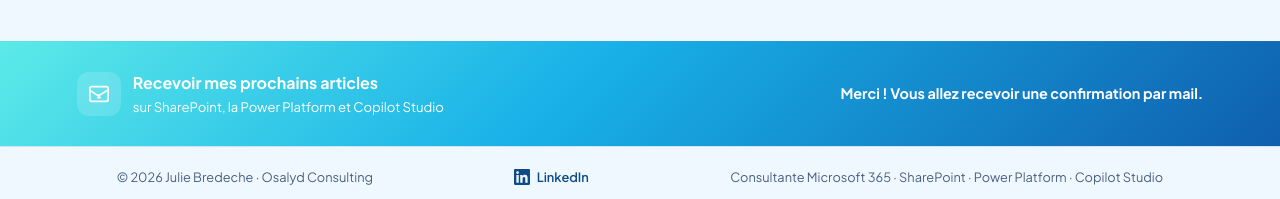
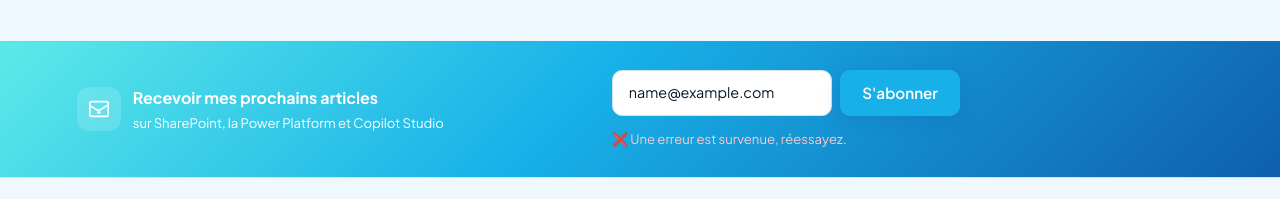
Before and after one commit to JulmandineOsalyd/JulieBREDECHE, a Next.js app: page / in a window 1280 px wide. Both pictures are taken after typing "name@example.com" into the empty fields and a click on the button "S'abonner". Shown: the part 2261-2460 px from the top of the page. Built offline with nearby package versions, Linux system fonts and the light colour scheme; no server answers.

Commit message:
newsletter

```diff
--- a/components/NewsletterBar.tsx
+++ b/components/NewsletterBar.tsx
@@ -1,20 +1,20 @@
 'use client'
 
 import { useState } from 'react'
+import { subscribeToNewsletter } from './newsletter'
 
 export default function NewsletterBar() {
   const [email, setEmail] = useState('')
-  const [submitted, setSubmitted] = useState(false)
+  const [status, setStatus] = useState<'idle' | 'loading' | 'success' | 'error'>('idle')
 
-  function handleSubmit(e: React.FormEvent) {
+  async function handleSubmit(e: React.FormEvent) {
     e.preventDefault()
     if (!email) return
-    if (process.env.NEXT_PUBLIC_MAILCHIMP_URL) {
-      // Mailchimp integration to plug in later
-      console.log('Subscribe:', email)
-    }
-    setSubmitted(true)
-    setEmail('')
+
+    setStatus('loading')
+    const result = await subscribeToNewsletter(email)
+    setStatus(result.success ? 'success' : 'error')
+    if (result.success) setEmail('')
   }
 
   return (
@@ -56,9 +56,9 @@ export default function NewsletterBar() {
         </div>
 
         {/* Form */}
-        {submitted ? (
+        {status === 'success' ? (
           <p style={{ color: 'rgba(255,255,255,1)', fontWeight: 700, fontSize: '0.9rem' }}>
-            Merci ! Vous allez recevoir une confirmation par mail.
+            Merci ! Vous recevrez mes prochaines publications par mail.
           </p>
         ) : (
           <form
@@ -85,9 +85,19 @@ export default function NewsletterBar() {
                 transition: 'border-color 0.2s ease',
               }}
             />
-            <button type="submit" className="btn-primary" style={{ whiteSpace: 'nowrap', background: 'var(--c2)' }}>
-              S&apos;abonner
+            <button
+              type="submit"
+              className="btn-primary"
+              disabled={status === 'loading'}
+              style={{ whiteSpace: 'nowrap', background: 'var(--c2)', opacity: status === 'loading' ? 0.7 : 1 }}
+            >
+              {status === 'loading' ? 'Inscription...' : "S'abonner"}
             </button>
+            {status === 'error' && (
+              <p style={{ width: '100%', margin: '0.25rem 0 0', color: 'rgba(255,200,200,1)', fontSize: '0.82rem' }}>
+                ❌ Une erreur est survenue, réessayez.
+              </p>
+            )}
           </form>
         )}
       </div>
--- /dev/null
+++ b/components/newsletter.ts
@@ -0,0 +1,40 @@
+'use server'
+
+export async function subscribeToNewsletter(email: string, firstName?: string) {
+  const apiKey = process.env.RESEND_API_KEY
+  const audienceId = process.env.RESEND_AUDIENCE_ID
+
+  if (!apiKey || !audienceId) {
+    console.error('Missing env vars')
+    return { success: false }
+  }
+
+  try {
+    const res = await fetch(
+      `https://api.resend.com/audiences/${audienceId}/contacts`,
+      {
+        method: 'POST',
+        headers: {
+          Authorization: `Bearer ${apiKey}`,
+          'Content-Type': 'application/json',
+        },
+        body: JSON.stringify({
+          email,
+          first_name: firstName || '',
+          unsubscribed: false,
+        }),
+      }
+    )
+
+    if (!res.ok) {
+      const err = await res.text()
+      console.error('Resend Audience error:', err)
+      return { success: false }
+    }
+
+    return { success: true }
+  } catch (error) {
+    console.error('subscribeToNewsletter error:', error)
+    return { success: false }
+  }
+}
```
